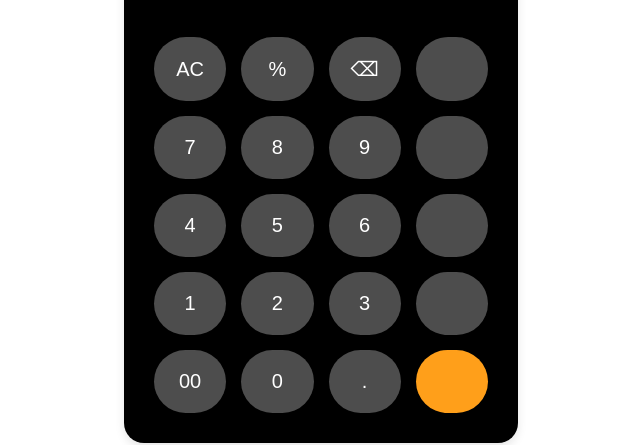
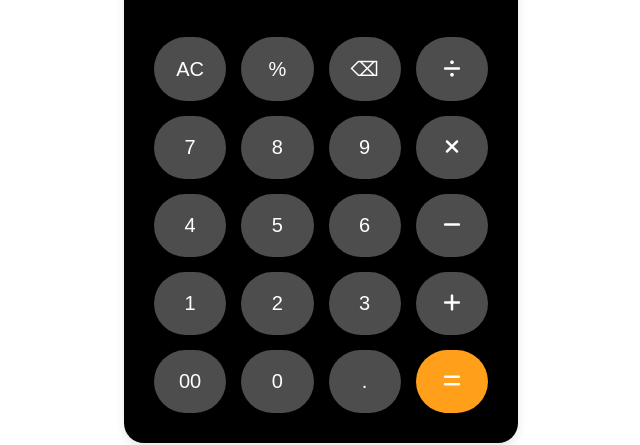
Before and after one commit to Srinivas7789/Calculator, a plain HTML site: page index.html in a window 1280 px wide. Shown: the part 221-666 px from the top of the page, 319-959 px from the left. Drawn offline with Linux system fonts and the light colour scheme.

Commit message:
index.html

```diff
--- a/index.html
+++ b/index.html
@@ -5,7 +5,7 @@
   <meta name="viewport" content="width=device-width, initial-scale=1.0">
   <title>Calculator</title>
   <link rel="stylesheet" href="calculator.css">
-  <!--link rel="stylesheet" href="https://cdnjs.cloudflare.com/ajax/libs/font-awesome/6.7.2/css/all.min.css" integrity="sha512-Evv84Mr4kqVGRNSgIGL/F/aIDqQb7xQ2vcrdIwxfjThSH8CSR7PBEakCr51Ck+w+/U6swU2Im1vVX0SVk9ABhg==" crossorigin="anonymous" referrerpolicy="no-referrer" /-->
+  <link rel="stylesheet" href="https://cdnjs.cloudflare.com/ajax/libs/font-awesome/6.7.2/css/all.min.css" integrity="sha512-Evv84Mr4kqVGRNSgIGL/F/aIDqQb7xQ2vcrdIwxfjThSH8CSR7PBEakCr51Ck+w+/U6swU2Im1vVX0SVk9ABhg==" crossorigin="anonymous" referrerpolicy="no-referrer" />
 </head>
 <body>
 <div class="calculator">
```
